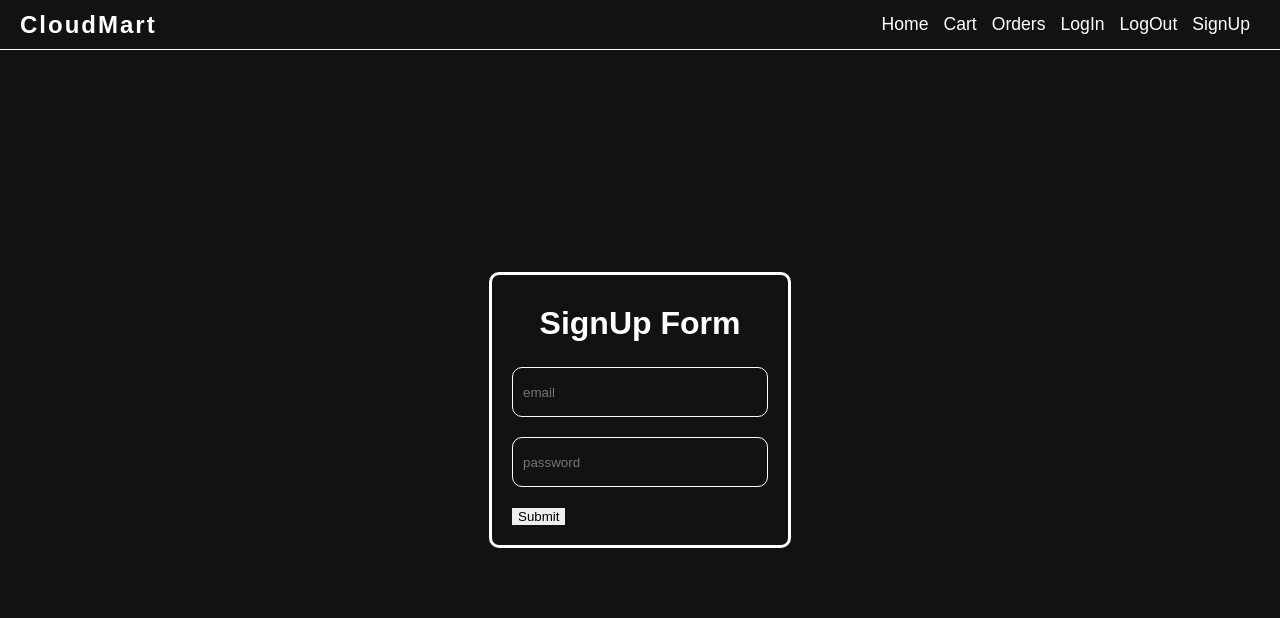
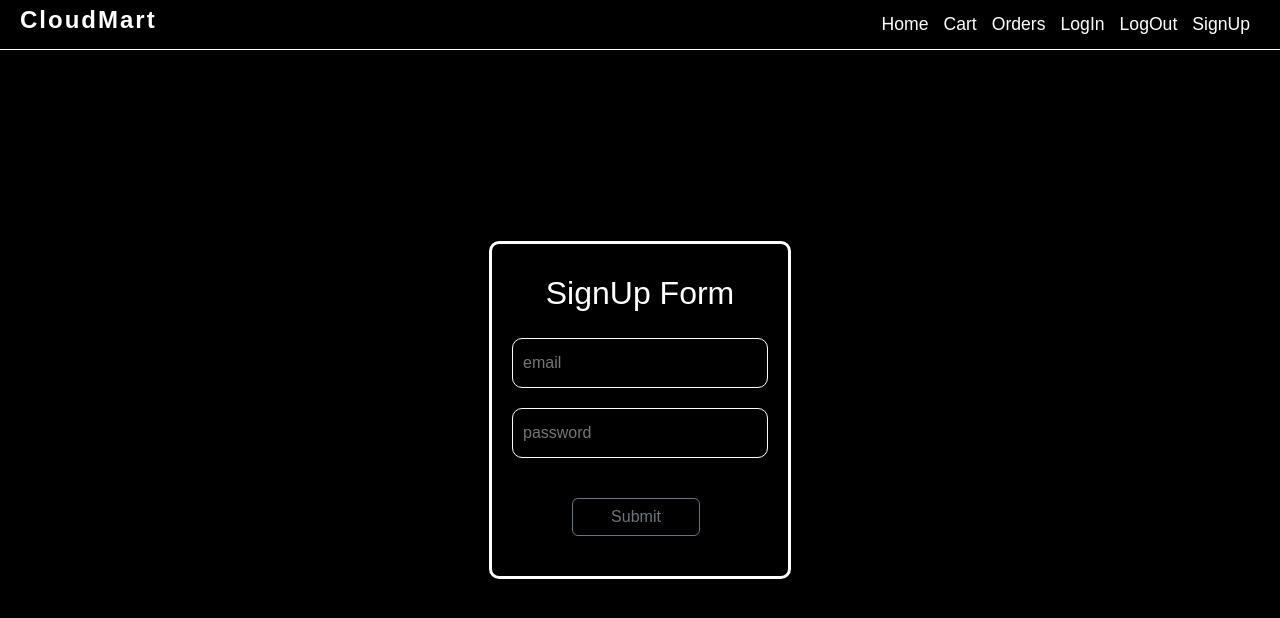
Before and after one commit to Mayankyadav3980/SnapShop, a React (Create React App) app: page / in a window 1280 px wide. Shown: the top 618 px of the page. Built offline with nearby package versions, Linux system fonts and the light colour scheme.

Commit message:
bootstrap added

```diff
--- a/package.json
+++ b/package.json
@@ -3,6 +3,7 @@
   "version": "0.1.0",
   "private": true,
   "dependencies": {
+    "bootstrap": "^5.3.3",
     "cra-template": "1.2.0",
     "firebase": "^11.1.0",
     "react": "^19.0.0",
--- a/src/App.css
+++ b/src/App.css
@@ -1,38 +1,51 @@
-.App {
-  text-align: center;
-}
-
-.App-logo {
-  height: 40vmin;
-  pointer-events: none;
-}
-
-@media (prefers-reduced-motion: no-preference) {
-  .App-logo {
-    animation: App-logo-spin infinite 20s linear;
-  }
-}
-
-.App-header {
-  background-color: #282c34;
-  min-height: 100vh;
-  display: flex;
-  flex-direction: column;
-  align-items: center;
-  justify-content: center;
-  font-size: calc(10px + 2vmin);
+body {
+  background-color: black;
   color: white;
 }
 
-.App-link {
-  color: #61dafb;
+/* signup page css*/
+.form_wrapper {
+  /* border: 1px solid red; */
+  width: 100vw;
+  height: 90vh;
+  display: flex;
+  justify-content: center;
+  align-items: center;
 }
 
-@keyframes App-logo-spin {
-  from {
-    transform: rotate(0deg);
-  }
-  to {
-    transform: rotate(360deg);
-  }
+.form_container {
+  border: 3px solid white;
+  border-radius: 10px;
+  padding: 20px;
+  width: fit-content;
+  height: fit-content;
 }
+
+.heading {
+  text-align: center;
+  font-size: 2rem;
+  padding: 5px;
+  margin: 5px;
+}
+
+input {
+  color: white;
+  display: block;
+  width: 20vw;
+  min-width: fit-content;
+  height: 50px;
+  padding-left: 10px;
+  margin: 20px 0;
+  background-color: transparent;
+  border: 1px solid white;
+  border-radius: 10px;
+}
+
+button {
+  border: 3px solid yellow;
+  display: block;
+  width: 50%;
+  margin: 20px auto;
+  margin-left: 60px;
+  background-color: blue;
+}
--- a/src/App.js
+++ b/src/App.js
@@ -1,7 +1,10 @@
-import "./App.css";
+
 import Nav from "./components/Nav/Nav";
 import SignUp from "./pages/SignUp/SignUp";
 import { createBrowserRouter, RouterProvider } from "react-router-dom";
+import 'bootstrap/dist/css/bootstrap.css'
+import 'bootstrap/dist/js/bootstrap.bundle'
+import "./App.css";
 
 function App() {
   const router = createBrowserRouter([
--- a/src/index.js
+++ b/src/index.js
@@ -2,6 +2,7 @@ import React from 'react';
 import ReactDOM from 'react-dom/client';
 import './index.css';
 import App from './App';
+
 
 const root = ReactDOM.createRoot(document.getElementById('root'));
 root.render(
--- a/src/pages/SignUp/SignUp.js
+++ b/src/pages/SignUp/SignUp.js
@@ -1,14 +1,33 @@
-import React from "react";
-import styles from "./SignUp.module.css";
+import React, { useState, useRef } from "react";
+// import styles from "./SignUp.module.css";
 
 const SignUp = () => {
+  const [signUpDetail, setSignUpDetail] = useState({
+    email:'',
+    password:''
+  })
+
+  const emailRef = useRef(null);
+  const passwordRef = useRef(null);
+
+  const handleSubmit = (e) => {
+    e.preventDefault();
+    // console.log(emailRef.current.value, passwordRef.current.value);
+
+    setSignUpDetail({
+      email: emailRef.current.value,
+      password: passwordRef.current.value,
+    });
+  }
   return (
-    <div className={styles.form_wrapper}>
-      <form className={styles.form_container}>
-        <h2 className={styles.heading}>SignUp Form</h2>
-        <input placeholder="email" />
-        <input placeholder="password" />
-        <button type="submit">Submit</button>
+    <div className="form_wrapper">
+      <form className="form_container" onSubmit={handleSubmit}>
+        <h2 className="heading">SignUp Form</h2>
+        <input type='email' placeholder="email" name="email" id="email" ref={emailRef} required />
+        <input type="password" placeholder="password" name="password" id="password" ref={passwordRef} required />
+        <button type="submit" className="btn btn-outline-secondary">
+          Submit
+        </button>
       </form>
     </div>
   );
--- a/src/pages/SignUp/SignUp.module.css
+++ /dev/null
@@ -1,36 +0,0 @@
-.form_wrapper{
-    /* border: 1px solid red; */
-    width: 100vw;
-    height: 90vh;
-    display: flex;
-    justify-content: center;
-    align-items: center;
-
-}
-
-.form_container{
-     border: 3px solid white;
-     border-radius: 10px;
-     padding: 20px;
-     width: fit-content;
-     height: fit-content;
-}
-
-.heading{
-    text-align: center;
-    font-size: 2rem;
-    padding: 5px;
-    margin: 5px;
-}
-
-input{
-    color: white;
-    display: block;
-    width: 20vw;
-    height: 50px;
-    padding-left: 10px;
-    margin: 20px 0;
-    background-color: transparent;
-    border: 1px solid white;
-    border-radius: 10px;
-}
```
Also changed, not shown: 1 other file (tests, documents, lock files or other folders).
